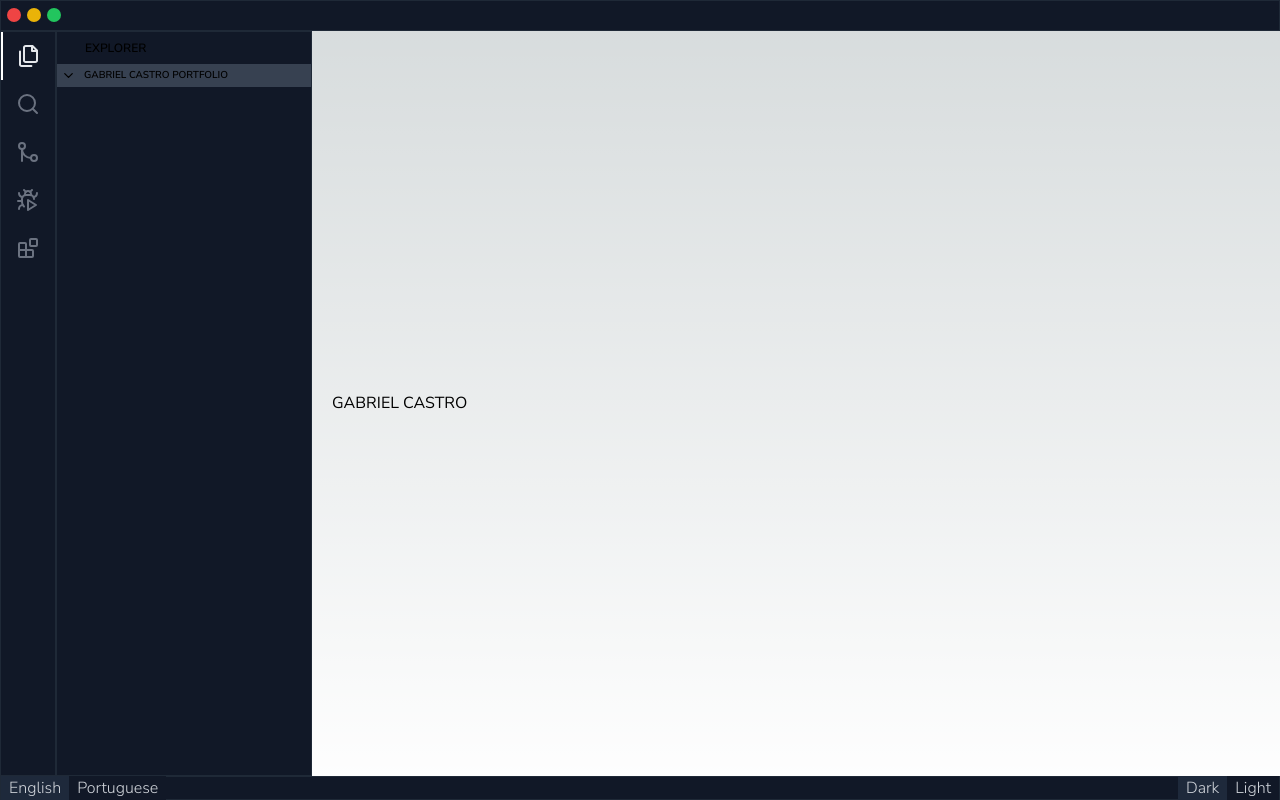
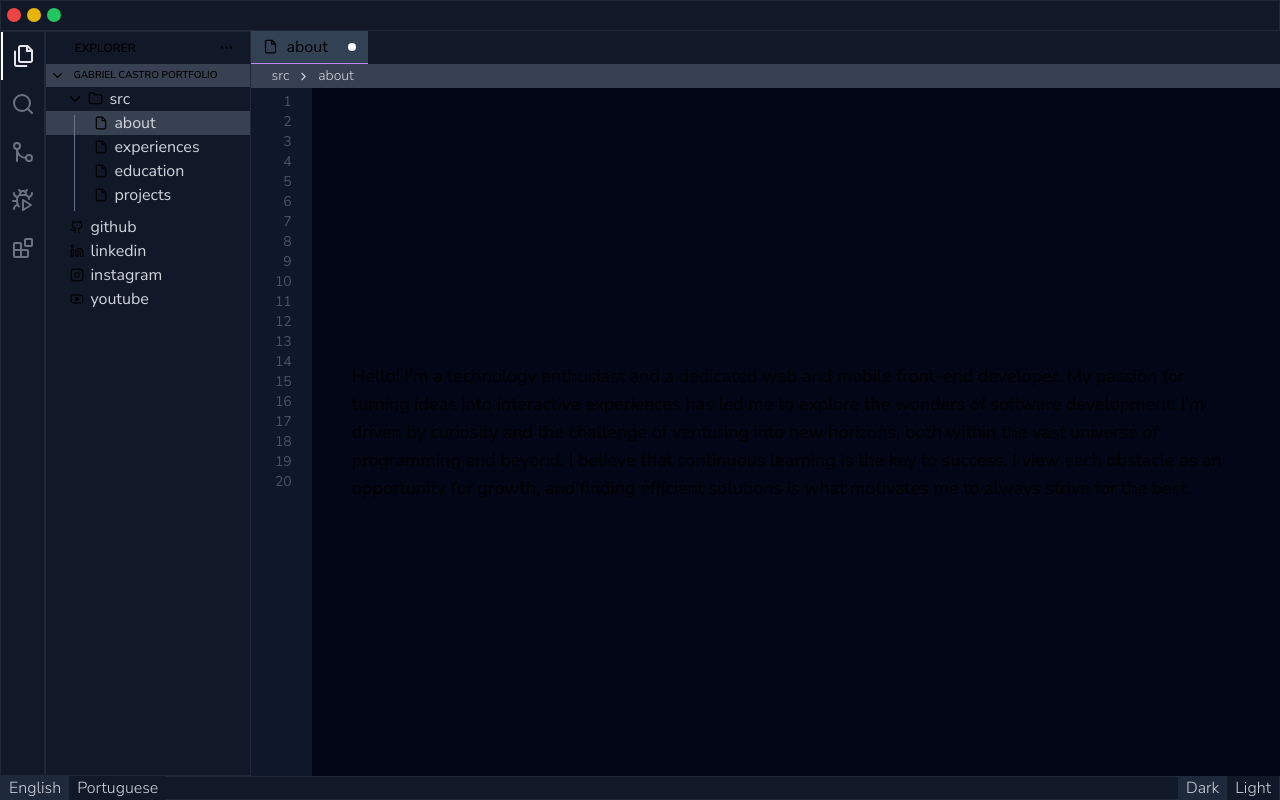
Before and after one commit to gabrcastro/gabrielcastro_vscode, a Next.js app: page / in a window 1280 px wide. Built offline with nearby package versions, Linux system fonts and the light colour scheme.

Commit message:
feat: add tabs and path

```diff
--- a/package.json
+++ b/package.json
@@ -9,6 +9,7 @@
     "lint": "next lint"
   },
   "dependencies": {
+    "clsx": "^2.0.0",
     "lucide-react": "^0.292.0",
     "next": "14.0.3",
     "react": "^18",
--- /dev/null
+++ b/src/app/about/page.tsx
@@ -0,0 +1,9 @@
+export default function HomePage() {
+  return (
+    <div className="flex flex-col w-full h-full items-center justify-center px-10 py-10">
+      <p className="text-lg">
+        Hello! I&apos;m a technology enthusiast and a dedicated web and mobile front-end developer. My passion for turning ideas into interactive experiences has led me to explore the wonders of software development. I&apos;m driven by curiosity and the challenge of venturing into new horizons, both within the vast universe of programming and beyond. I believe that continuous learning is the key to success. I view each obstacle as an opportunity for growth, and finding efficient solutions is what motivates me to always strive for the best.
+      </p>
+    </div>
+  );
+}
--- /dev/null
+++ b/src/app/components/items.tsx
@@ -0,0 +1,64 @@
+"use client";
+
+import clsx from 'clsx';
+import { Blocks, BugPlay, ChevronDown, ChevronRight, File, Files, Folder, GitMerge, MoreHorizontal, Search } from 'lucide-react'
+import { useState } from 'react';
+
+function Items() {
+
+  const [itemsView, setItemsView] = useState(true);
+
+  return (
+    <div className='flex flex-col h-max w-full'>
+      <button onClick={() => setItemsView(!itemsView)} className='w-full flex flex-row items-center justify-start pl-5'>
+        {itemsView ? <ChevronDown size={18} /> : <ChevronRight size={18} />}
+        <div className='ml-1 flex flex-row items-center'>
+          <Folder size={15} />
+          <span className='font-normal text-base ml-1.5 text-gray-300'>src</span>
+        </div>
+      </button>
+
+      <div className={clsx(!itemsView && 'hidden', 'w-full')}>
+        <div className='flex flex-row w-full h-full relative'>
+          <div className='absolute flex h-full w-[0.5px] bg-slate-500 ml-7 mt-1'/>
+          <div className='w-full'>
+            {/* ABOUT */}
+            <div className='w-full flex flex-row items-center justify-start pl-8 bg-gray-700'>
+              <div className='ml-4 flex flex-row items-center'>
+                <File size={14} />
+                <span className='font-normal text-base ml-1.5 text-gray-300'>about</span>
+              </div>
+            </div>
+
+            {/* EXPERIENCES */}
+            <div className='w-full flex flex-row items-center justify-start pl-8'>
+              <div className='ml-4 flex flex-row items-center'>
+                <File size={14} />
+                <span className='font-normal text-base ml-1.5 text-gray-300'>experiences</span>
+              </div>
+            </div>
+
+            {/* EDUCATION */}
+            <div className='w-full flex flex-row items-center justify-start pl-8'>
+              <div className='ml-4 flex flex-row items-center'>
+                <File size={14} />
+                <span className='font-normal text-base ml-1.5 text-gray-300'>education</span>
+              </div>
+            </div>
+
+            {/* PROJECTS */}
+            <div className='w-full flex flex-row items-center justify-start pl-8'>
+              <div className='ml-4 flex flex-row items-center'>
+                <File size={14} />
+                <span className='font-normal text-base ml-1.5 text-gray-300'>projects</span>
+              </div>
+            </div>
+          </div>
+        </div>
+      </div>
+
+    </div>
+  );
+}
+
+export default Items;
--- /dev/null
+++ b/src/app/components/number_lines.tsx
@@ -0,0 +1,16 @@
+function NumberLines() {
+
+  const numbers = Array.from({ length: 20 }, (_, index) => index + 1);
+
+  return (
+    <div className="flex flex-col w-16 h-full bg-slate-900 pt-1">
+      {numbers.map((n) => (
+        <span key={n} className="flex flex-col items-end justify-center text-sm text-gray-600 pr-5">
+          {n}
+        </span>
+      ))}
+    </div>
+  );
+}
+
+export default NumberLines;
--- /dev/null
+++ b/src/app/components/path_item.tsx
@@ -0,0 +1,15 @@
+import { ChevronRight } from "lucide-react";
+
+function PathItem() {
+  return (
+    <div className='bg-gray-700 p-[1px] py-0.5 pl-5 w-full flex flex-row items-center'>
+      <span className='font-light text-gray-300 text-sm mr-2'>src</span>
+      <span className=''>
+        <ChevronRight color="rgb(209 213 219)" size={13} />
+      </span>
+      <span className='font-light text-gray-300 text-sm ml-2'>about</span>
+    </div>
+  );
+}
+
+export default PathItem;
--- /dev/null
+++ b/src/app/components/social.tsx
@@ -0,0 +1,49 @@
+"use client";
+
+import clsx from 'clsx';
+import { Blocks, BugPlay, ChevronDown, ChevronRight, File, Files, Folder, GitMerge, Github, Instagram, Linkedin, MoreHorizontal, Search, Youtube } from 'lucide-react'
+import { useState } from 'react';
+
+function Social() {
+
+  const [itemsView, setItemsView] = useState(false);
+
+  return (
+    <div className='flex flex-col h-max w-full mt-2'>
+
+      {/* ABOUT */}
+      <div className='w-full flex flex-row items-center justify-start pl-6'>
+        <div className='flex flex-row items-center'>
+          <Github size={14} />
+          <span className='font-normal text-base ml-1.5 text-gray-300'>github</span>
+        </div>
+      </div>
+
+      {/* EXPERIENCES */}
+      <div className='w-full flex flex-row items-center justify-start pl-6'>
+        <div className='flex flex-row items-center'>
+          <Linkedin size={14} />
+          <span className='font-normal text-base ml-1.5 text-gray-300'>linkedin</span>
+        </div>
+      </div>
+
+      {/* EDUCATION */}
+      <div className='w-full flex flex-row items-center justify-start pl-6'>
+        <div className='flex flex-row items-center'>
+          <Instagram size={14} />
+          <span className='font-normal text-base ml-1.5 text-gray-300'>instagram</span>
+        </div>
+      </div>
+
+      {/* PROJECTS */}
+      <div className='w-full flex flex-row items-center justify-start pl-6'>
+        <div className='flex flex-row items-center'>
+          <Youtube size={14} />
+          <span className='font-normal text-base ml-1.5 text-gray-300'>youtube</span>
+        </div>
+      </div>
+    </div>
+  );
+}
+
+export default Social;
--- /dev/null
+++ b/src/app/components/tabs.tsx
@@ -0,0 +1,16 @@
+import { File } from "lucide-react";
+
+function Tabs() {
+  return (
+    < div className='bg-gray-900 w-full h-9 flex flex-row items-center justify-start' >
+      <div className="px-3 bg-slate-700 flex flex-row h-full items-center justify-center border-b border-purple-400">
+        <File size={15} />
+        <span className="ml-2">about</span>
+        <span className="w-2 h-2 rounded-full ml-5 bg-white" />
+      </div>
+    </div >
+
+  );
+}
+
+export default Tabs;
--- a/src/app/home/page.tsx
+++ /dev/null
@@ -1,7 +0,0 @@
-export default function HomePage() {
-    return (
-      <div className="">
-        GABRIEL CASTRO
-      </div>
-    );
-  }
--- a/src/app/layout.tsx
+++ b/src/app/layout.tsx
@@ -1,7 +1,15 @@
 import type { Metadata } from 'next'
 import { Nunito_Sans } from 'next/font/google'
 import './globals.css'
-import { Blocks, BugPlay, ChevronDown, Files, Folder, GitMerge, Search } from 'lucide-react'
+import { Blocks, BugPlay, ChevronDown, ChevronRight, File, Files, Folder, GitMerge, MoreHorizontal, Search } from 'lucide-react'
+import { useState } from 'react'
+import clsx from 'clsx'
+import Items from './components/items'
+import Social from './components/social'
+import Intro from './components/number_lines'
+import Tabs from './components/tabs'
+import PathItem from './components/path_item'
+import NumberLines from './components/number_lines'
 
 const nunitoSans = Nunito_Sans({ subsets: ['latin'] })
 
@@ -15,6 +23,7 @@ export default function RootLayout({
 }: {
   children: React.ReactNode
 }) {
+
   return (
     <html lang="en">
       <body className={nunitoSans.className}>
@@ -66,20 +75,37 @@ export default function RootLayout({
 
             {/* files */}
             <div className='flex flex-col items-start h-full w-64 bg-gray-900 border border-gray-800'>
-              <div className='bg-gray-900 py-1 pl-7 w-full h-8 flex flex-row items-center'>
+
+              {/* explorer title */}
+              <div className='bg-gray-900 py-1 pl-7 pr-4 w-full h-8 flex flex-row items-center justify-between'>
                 <span className='font-semibold text-xs uppercase'>Explorer</span>
+                <span>
+                  <MoreHorizontal size={15} />
+                </span>
               </div>
+
+              {/* title before items */}
               <div className='bg-gray-700 p-1 w-full flex flex-row items-center'>
                 <span className='mr-2'>
                   <ChevronDown size={15} />
                 </span>
                 <span className='font-semibold text-[10px] uppercase'>Gabriel Castro Portfolio</span>
               </div>
+
+              {/* item src */}
+              <Items />
+              <Social />
+
             </div>
 
             {/* pages */}
-            <div className='p-5'>
-              {children}
+            <div className='w-full h-full flex flex-col'>
+              <Tabs />
+              <PathItem />
+              <div className='bg-slate-950 w-full h-full flex flex-row'>
+                <NumberLines />
+                {children}
+              </div>
             </div>
           </div>
 
--- a/src/app/page.tsx
+++ b/src/app/page.tsx
@@ -1,8 +1,8 @@
-import HomePage from "./home/page";
+import HomePage from "./about/page";
 
 export default function Home() {
   return (
-    <main className="flex flex-colum w-full h-full items-center justify-center">
+    <main className="flex flex-colum w-full h-full items-start justify-start">
       <HomePage />
     </main>
   )
```
Also changed, not shown: 1 other file (tests, documents, lock files or other folders).
